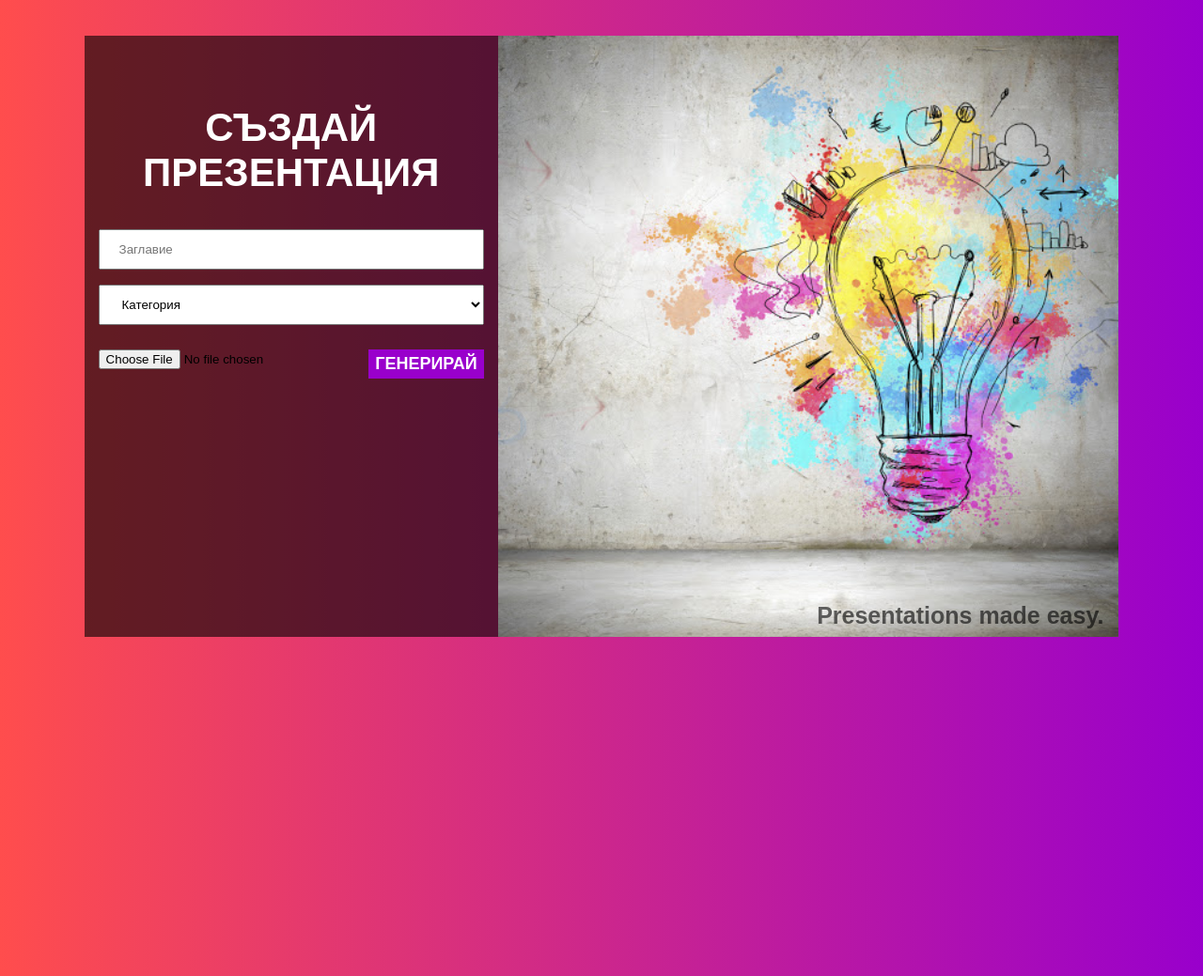
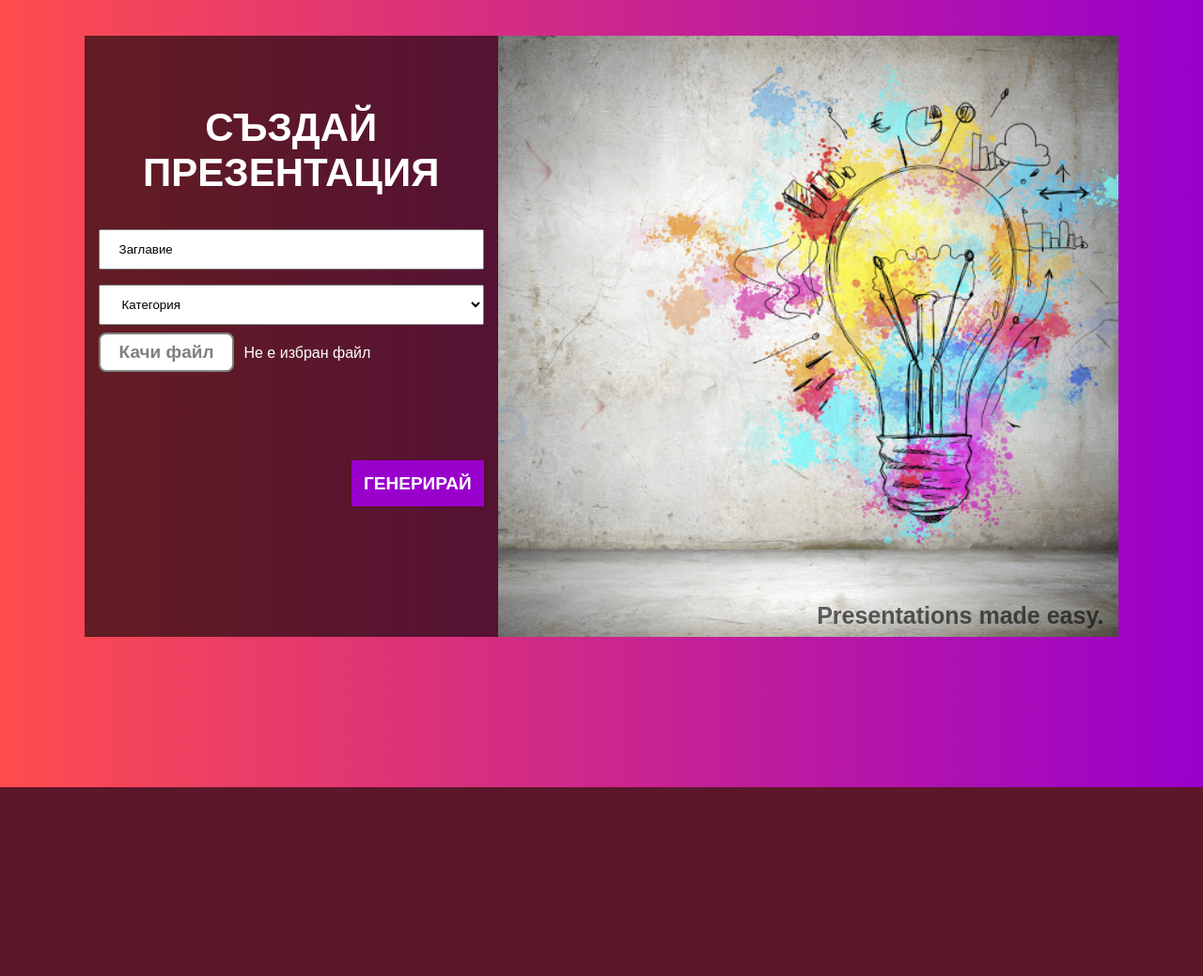
Before and after one commit to kstoimenova/presentation-generator, a PHP site: page /create-presentation.php in a window 1280 px wide. Shown: the whole page at 94% size. After the commit the page ends 838 px from the top, so only its background shows below. Run offline with PHP 8.4, Linux system fonts and the light colour scheme; data that the repository does not hold is empty.

Commit message:
Add styling stuff

```diff
--- a/css/create-presentation.css
+++ b/css/create-presentation.css
@@ -37,23 +37,13 @@ select {
 }
 
 .btn {
-    /* float: right;
-    background-color: rgb(29, 32, 30);
-    border: none;
-    color: white;
-    padding: 15px 32px;
-    text-align: center;
-    text-decoration: none;
-    display: inline-block;
-    font-size: 16px; */
     float: right;
-    padding: 0.7% 1.7%;
-    /* display: inline-block; */
-    /* margin-top: 2.5%; */
+    padding: 2.5% 2.5%;
     background-color: #9900cc;
+    margin-top: 4em;
     border: 3px solid transparent;
     color: white;
-    font-size: 18px;
+    font-size: 19px;
     font-weight: 600;
     text-transform: uppercase;
     transition: all 1s;
@@ -66,18 +56,6 @@ select {
     border: 3px solid white;
 }
 
-.success {
-    display: none;
-    color: green;
-    text-align: center;
-    margin-left: 30%;
-}
-
-
-/* .form-wrapper {
-    background: rgba(0, 0, 0, 0.6);
-} */
-
 img {
     width: 100%;
     height: 100%;
@@ -88,6 +66,12 @@ img {
     width: 40%;
     height: 100%;
 }
+
+
+/* .row {
+    display: flex;
+    justify-content: space-between;
+} */
 
 .column-right {
     float: left;
@@ -141,3 +125,34 @@ a {
     font-size: 25px;
     color: rgba(0, 0, 0, 0.6);
 }
+
+input[type="file"] {
+    display: none;
+}
+
+.custom-file-upload {
+    border: 2px solid gray;
+    color: gray;
+    background-color: white;
+    padding: 8px 20px;
+    border-radius: 8px;
+    font-size: 19px;
+    font-weight: bold;
+    cursor: pointer
+}
+
+.file-container {
+    display: flex;
+    width: fit-content;
+    justify-content: center;
+    align-items: baseline;
+}
+
+#file-name {
+    margin-left: 10px;
+    color: white;
+}
+
+::placeholder {
+    color: black;
+}
--- a/views/create-presentation.php
+++ b/views/create-presentation.php
@@ -37,15 +37,16 @@
                             ?>
                     </select>
                     <div class="row">
-                        <div class="column-left">
+                        <div class="file-container">
                             <br>
-                            <input type="file" id="file" name="fileToUpload" placeholder="Файл с презентация" required>
+                            <label id="file-upload-label" for="file-upload" class="custom-file-upload">
+                                <input id="file-upload" type="file" name="fileToUpload" required>
+                                Качи файл
+                            </label>
+                            <span id="file-name">Не е избран файл</span>
                         </div>
-                        <div class="column-right">
                         <br>
                         <input type="submit" value="Генерирай" class="btn">
-
-                        </div>
 
                     </div>
                 </form>
@@ -64,7 +65,7 @@
 
 
 
-
+<script src="./static/js/create-presentation.js"></script>
 </body>
 
 </html>
```
